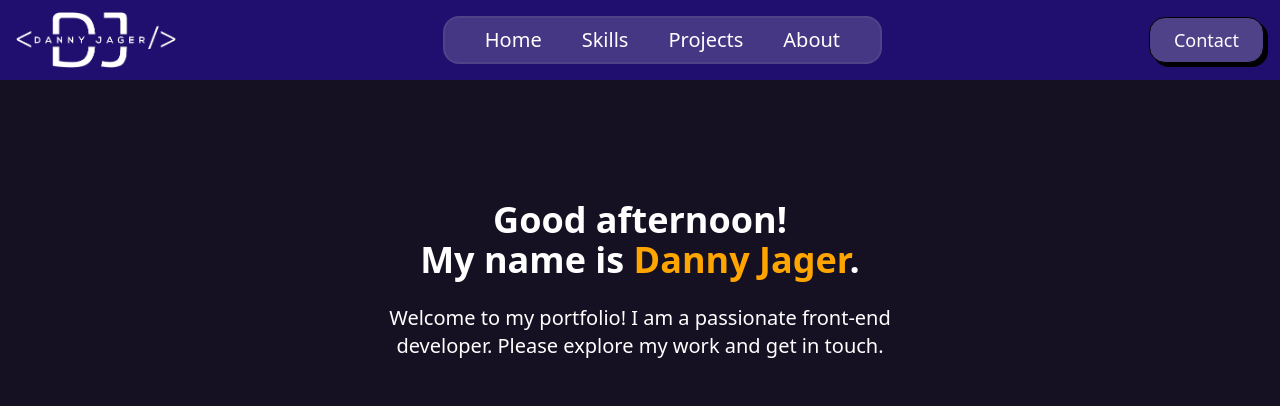
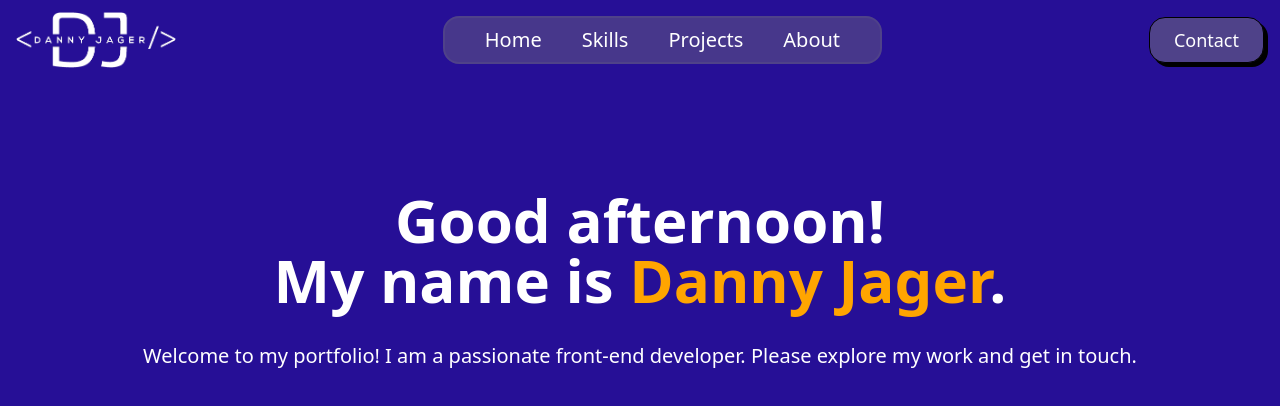
Before and after one commit to DannyHTML/Portfolio, a Vue app: page / in a window 1280 px wide. Shown: the top 406 px of the page. Built offline with nearby package versions, Linux system fonts and the light colour scheme.

Commit message:
Added smooth scroll to HTML so the whole page has smooth scroll. Also changed the v-motion for a more custom approach. Might make it a compasable if possible

```diff
--- a/index.html
+++ b/index.html
@@ -1,5 +1,5 @@
 <!doctype html>
-<html lang="en">
+<html lang="en" class="scroll-smooth">
   <!-- TODO: Add meta description and keywords plus other SEO relevant tags like image... -->
   <head>
     <meta charset="UTF-8" />
@@ -7,7 +7,7 @@
     <meta name="viewport" content="width=device-width, initial-scale=1.0" />
     <title>Danny Jager</title>
   </head>
-  <body class="bg-quaternary text-white">
+  <body class="bg-secondary text-white">
     <div id="app"></div>
     <script type="module" src="/src/main.ts"></script>
   </body>
--- a/src/App.vue
+++ b/src/App.vue
@@ -7,24 +7,5 @@ import HomeSection from './components/HomeSection.vue';
   <main>
     <NavBar />
     <HomeSection />
-    <div>
-      <!-- Lorem ipsum dolor sit amet consectetur adipisicing elit. In officia dicta voluptatum qui
-      veniam animi beatae temporibus doloribus deserunt, enim facere tempora modi vero blanditiis,
-      voluptas rerum pariatur sequi optio id quos quisquam sapiente alias! Ratione, reprehenderit,
-      fugit reiciendis consequuntur vitae at ut temporibus neque iusto deserunt modi! Itaque
-      mollitia amet, nostrum consectetur quia beatae iure, dolores doloribus eaque enim quas
-      corporis? Ipsum atque odit dolor, et expedita fugiat maiores eaque, perspiciatis aspernatur
-      esse optio consequuntur sequi! Unde impedit nam amet possimus tenetur, doloribus, nihil
-      dolorem aperiam sint veniam minima corrupti ratione, quasi ducimus ad tempora quo a. Itaque,
-      incidunt? Deleniti odit illum, placeat eius labore aperiam quidem optio rem dolores atque?
-      Debitis accusantium aperiam quod illo molestias, molestiae non recusandae tempora, ad
-      reiciendis laudantium sequi adipisci ut eaque, dolores obcaecati iusto? Tempora nostrum sit
-      unde doloremque ducimus voluptate modi ut, quo velit maxime minus, rem corrupti fugiat
-      reprehenderit facere cumque culpa. Hic nemo laudantium odit consectetur commodi eaque velit
-      quaerat ducimus recusandae dignissimos neque voluptatibus, magnam, consequatur ut deserunt
-      doloribus! Corrupti, dolorem est? Possimus architecto provident deleniti iusto eos, distinctio
-      voluptas dolorum fugit. Soluta dicta id porro recusandae esse necessitatibus cumque ea,
-      pariatur odit est iure quae nihil perferendis. -->
-    </div>
   </main>
 </template>
--- a/src/components/HomeSection.vue
+++ b/src/components/HomeSection.vue
@@ -1,19 +1,34 @@
 <template>
   <!-- TODO: Is headerHeight really needed? -->
 
-  <div class="container flex items-center justify-center" :style="{ height: `calc(50dvh` }">
+  <div
+    class="container flex items-center justify-center text-center"
+    :style="{ height: `calc(50dvh` }"
+  >
     <div class="">
-      <h1 id="welcomeMessage" class="block text-center text-5xl font-bold md:text-4xl"></h1>
+      <h1 id="welcomeMessage" class="mb-8 block text-5xl font-bold md:text-6xl"></h1>
 
-      <Motion
-        is="p"
-        class="mt-6 max-w-xl text-center text-lg md:text-xl"
-        preset="slideVisibleLeft"
-        delay="1000"
+      <div
+        v-motion
+        :initial="{
+          x: -100, // way off-screen (adjust as needed)
+          opacity: 0,
+        }"
+        :enter="{
+          x: [-600, 0, -10, 5, 0], // slide in → wiggle → settle
+          opacity: 1,
+          transition: {
+            duration: 1200,
+            type: 'keyframes',
+            easing: 'easeOut',
+            delay: 1000,
+          },
+        }"
+        class="text-lg md:text-xl"
       >
         Welcome to my portfolio! I am a passionate front-end developer. Please explore my work and
         get in touch.
-      </Motion>
+      </div>
     </div>
   </div>
 </template>
--- a/src/components/Nav/MobileMenu.vue
+++ b/src/components/Nav/MobileMenu.vue
@@ -13,7 +13,7 @@
     >
       <ul class="space-y-5 text-center text-xl">
         <li v-for="item in items" :key="item.title" class="border-b-2">
-          <a :href="item.link">{{ item.title }}</a>
+          <a :href="item.link" @click="close">{{ item.title }}</a>
         </li>
       </ul>
       <button class="absolute top-6 right-3" @click="close">
@@ -21,6 +21,12 @@
       </button>
     </div>
   </transition>
+  <div
+    :class="[
+      'fixed top-0 right-0 z-40 h-screen w-screen bg-black/80 transition duration-150',
+      open ? 'opacity-100' : 'pointer-events-none opacity-0',
+    ]"
+  ></div>
 </template>
 
 <script setup lang="ts">
--- a/src/components/Nav/NavBar.vue
+++ b/src/components/Nav/NavBar.vue
@@ -1,5 +1,5 @@
 <template>
-  <header class="bg-primary">
+  <header id="header">
     <div class="container flex h-20 items-center justify-between text-white">
       <img src="../../assets/logo.png" class="w-40" alt="Logo Danny Jager" />
 
@@ -31,29 +31,28 @@ const open = ref(false);
 const items = [
   {
     title: 'Home',
-    link: '/',
+    link: '#header',
   },
   {
     title: 'Skills',
-    link: '/skills',
+    link: '#homeSection',
   },
   {
     title: 'Projects',
-    link: '/projects',
+    link: '#projects',
   },
   {
     title: 'About',
-    link: '/about',
+    link: '#about',
   },
   {
     title: 'Contact',
-    link: '/contact',
+    link: '#contact',
   },
 ];
 
 const contactButton = items.find((i) => i.title === 'Contact');
 const menuItems = items.filter((i) => i.title !== 'Contact');
-console.log(contactButton);
 
 onMounted(() => {
   const checkMobile = () => {
```
